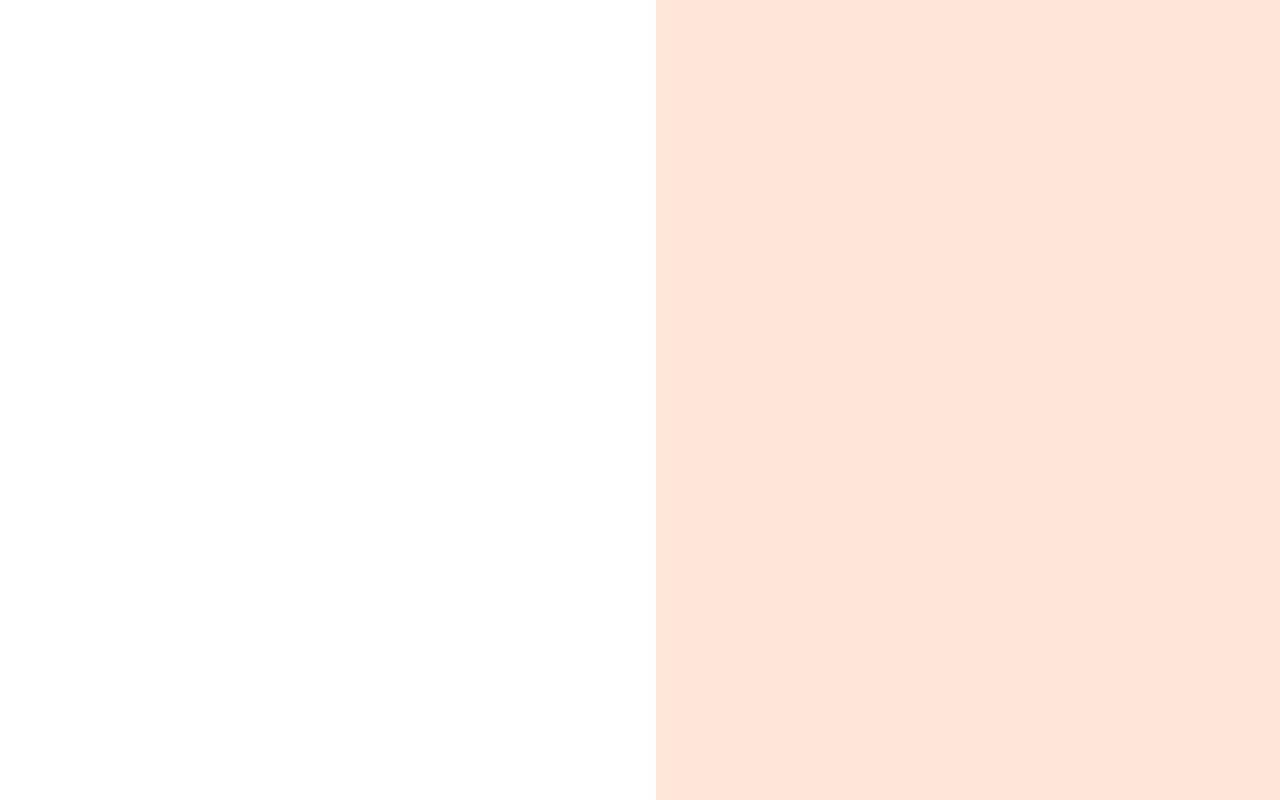
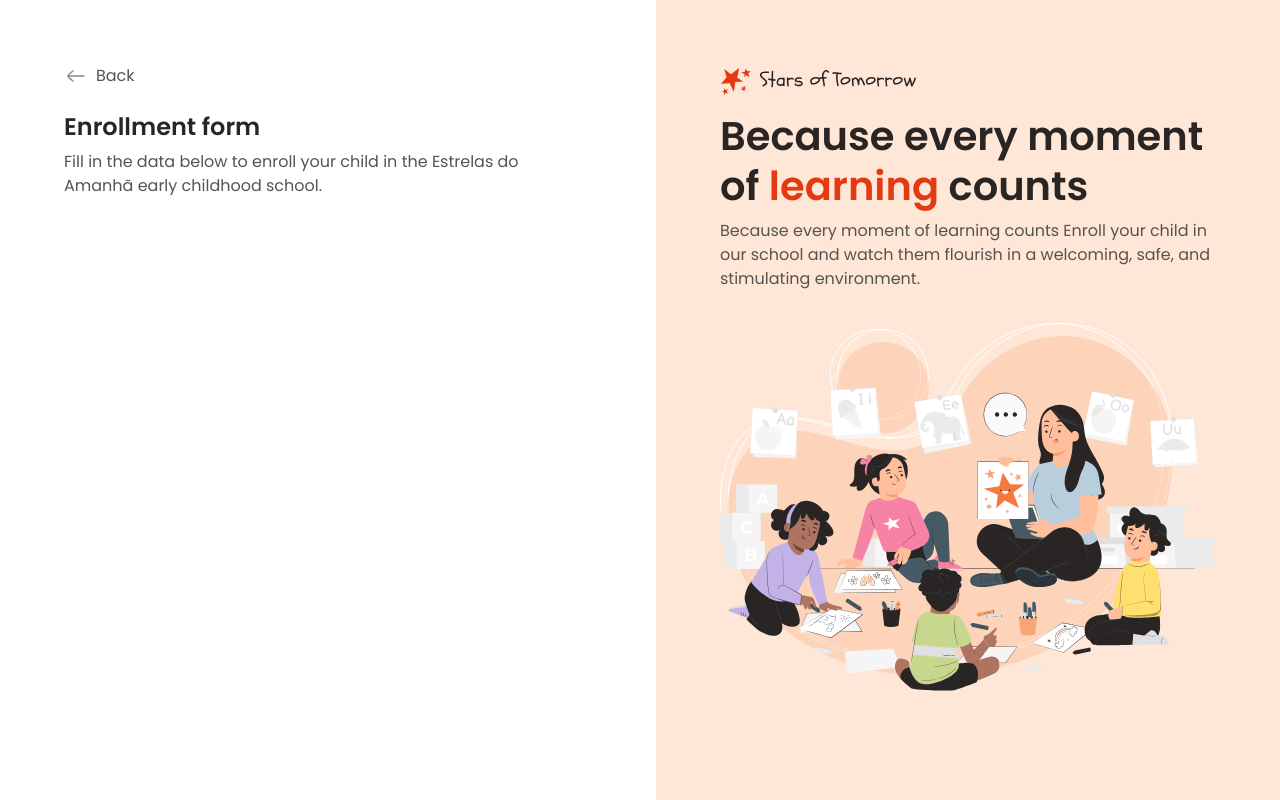
Before and after one commit to leonardoprokopowiskii/enrollment-form, a plain HTML site: page index.html in a window 1280 px wide. Drawn offline with Linux system fonts and the light colour scheme.

Commit message:
feat: add initial content

```diff
--- a/index.html
+++ b/index.html
@@ -16,11 +16,30 @@
     <div id="app">
       <main>
         <div class="main-container">
+          <div class="back">
+            <img src="assets/icons/arrow-left-02.svg" alt="Back icon" />
+            <span>Back</span>
+          </div>
+          <h1>Enrollment form</h1>
+          <p>
+            Fill in the data below to enroll your child in the Estrelas do
+            Amanhã early childhood school.
+          </p>
         </div>
       </main>
 
       <aside>
         <div class="aside-container">
+          <header>
+            <img src="assets/logo.svg" alt="Stars of Tomorrow logo" />
+            <h2>Because every moment of <span>learning</span> counts</h2>
+            <p>
+              Because every moment of learning counts Enroll your child in our
+              school and watch them flourish in a welcoming, safe, and
+              stimulating environment.
+            </p>
+          </header>
+          <img src="assets/Illustration.svg" alt="School ilustration" />
         </div>
       </aside>
     </div>
--- a/style/global.css
+++ b/style/global.css
@@ -22,4 +22,15 @@
 
 body {
   overflow: hidden;
+  font: var(--text);
+  color: var(--text-secondary);
 }
+
+h1, h2 {
+  color: var(--text-primary);
+}
+
+img {
+  max-width: 100%;
+  height: auto;
+}
--- a/style/layout.css
+++ b/style/layout.css
@@ -12,6 +12,17 @@ main {
   .main-container {
     max-width: 33rem;
     margin-left: auto;
+
+    h1 {
+      font: 600 1.5rem/1.25 var(--font-family);
+      margin-block: 1.5rem .5rem;
+    }
+
+    .back {
+      display: flex;
+      align-items: center;
+      gap: .5rem;
+    }
   }
 }
 
@@ -21,5 +32,18 @@ aside {
 
   .aside-container {
     max-width: 33rem;
+
+    & > img {
+      margin-top: 2rem;
+    }
+
+    h2 {
+      font: 600 2.5rem/1.25 var(--font-family);
+      margin-block: .5rem;
+
+      span {
+        color: var(--text-highlight);
+      }
+    }
   }
 }
```
